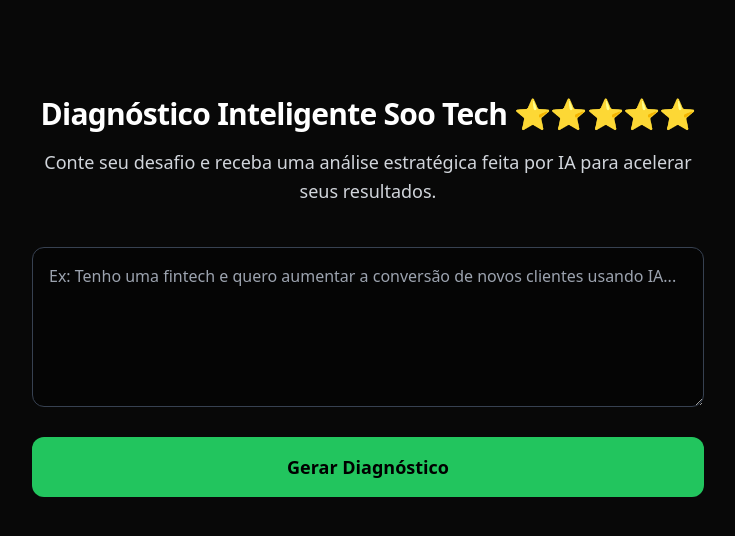
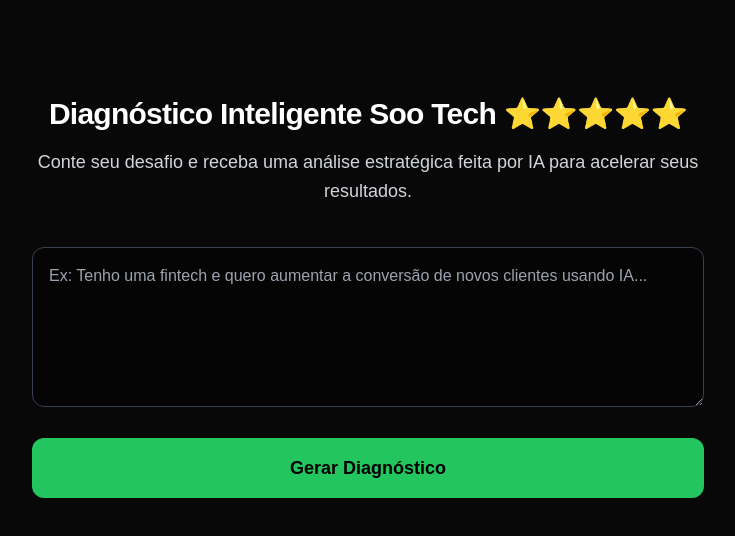
Before and after one commit to ghcastellano/soo-tech-sandbox-updated, a Next.js app: page / in a window 1280 px wide. Shown: the top 536 px of the page, without its empty margins (272-1007 px from the left). Built offline with nearby package versions, Linux system fonts and the light colour scheme.

Commit message:
Update globals.css

```diff
--- a/app/globals.css
+++ b/app/globals.css
@@ -2,20 +2,6 @@
 @tailwind components;
 @tailwind utilities;
 
-/* Animações suaves */
-@keyframes loading-bar {
-  0% { transform: translateX(-100%); }
-  100% { transform: translateX(300%); }
+body {
+  font-family: "Manrope", sans-serif;
 }
-.animate-loading-bar { animation: loading-bar 1.4s infinite linear; }
-
-@keyframes fade-in {
-  from { opacity: 0; transform: translateY(6px); }
-  to { opacity: 1; transform: translateY(0px); }
-}
-.animate-fade-in { animation: fade-in 0.6s ease-out; }
-.animate-fade-up { animation: fade-in 0.9s ease-out; }
-
-:root {
-  color-scheme: dark;
-}
```
